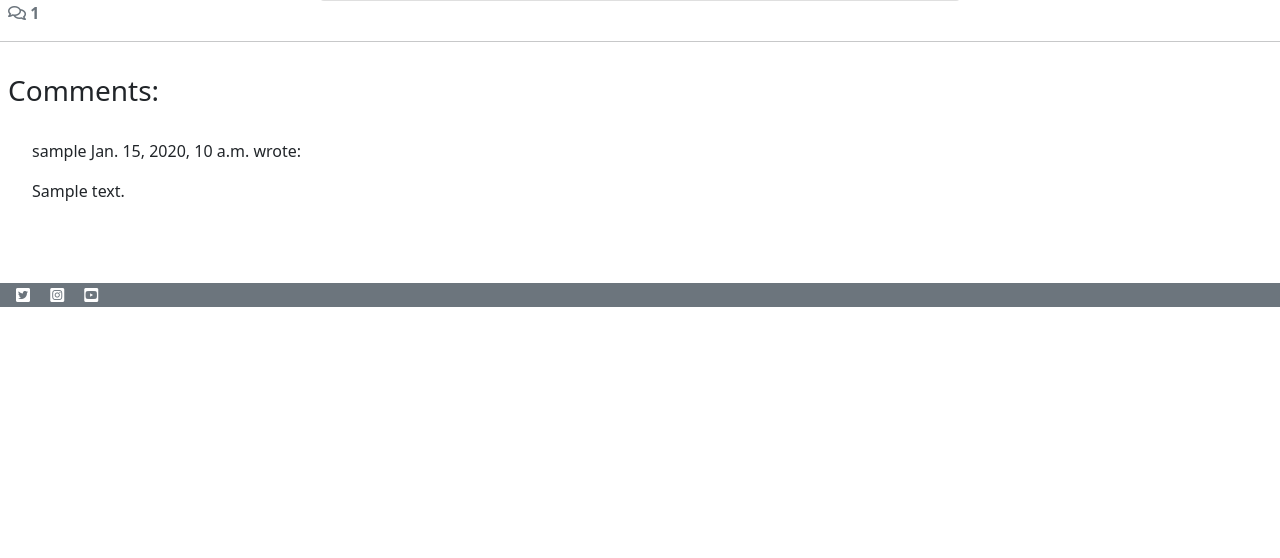
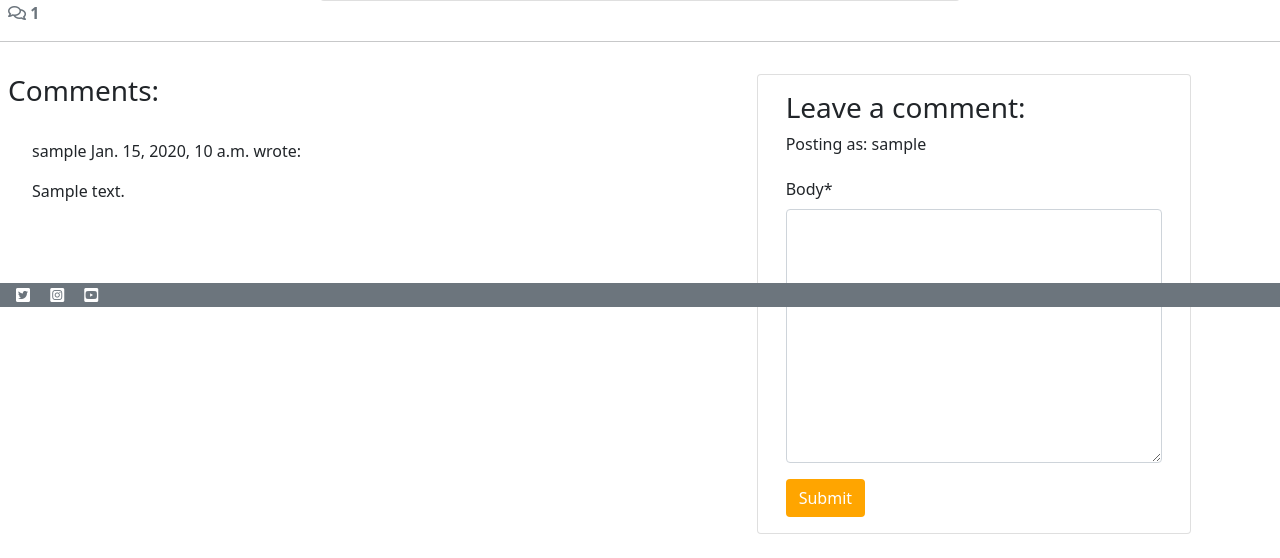
Before and after one commit to Rochilaz123/amateur-inventors, a Django app: a page that uses forum/templates/forum/idea_detail.html in a window 1280 px wide. Shown: the part 493-1051 px from the top of the page. Before the commit the page ends 800 px from the top, so only its background shows below. Run offline with Django 4.2, Linux system fonts and the light colour scheme; a user stored in the database is signed in; tables that the repository leaves empty hold one stand-in row (values such as "Sample post"); some libraries are stand-ins or nearby versions; some web fonts are replaced.

Commit message:
Comments form functional

```diff
--- a/amateurinventors/settings.py
+++ b/amateurinventors/settings.py
@@ -29,7 +29,7 @@
 SECRET_KEY = os.environ.get("SECRET_KEY")
 
 # SECURITY WARNING: don't run with debug turned on in production!
-DEBUG = False
+DEBUG = True
 
 
 ALLOWED_HOSTS = [
--- a/forum/forms.py
+++ b/forum/forms.py
@@ -1,4 +1,4 @@
-from .models import Idea
+from .models import Idea, Comment
 from django import forms
 
 
@@ -6,3 +6,9 @@
     class Meta:
         model = Idea
         fields = ('title', 'purpose', 'mockup_image', 'details', 'issues', 'progress')
+
+
+class CommentForm(forms.ModelForm):
+    class Meta:
+        model = Comment
+        fields = ('body',)
--- a/forum/templates/forum/idea_detail.html
+++ b/forum/templates/forum/idea_detail.html
@@ -44,7 +44,7 @@
   <div class="row mt-3 text-center">
     <div class="col-md-6 offset-md-3">
       <div class="card-body p-3">
-                <p ><strong>Purpose:</strong> <span id="purpose">{{ idea.purpose }}</span></p>
+        <p><strong>Purpose:</strong> <span id="purpose">{{ idea.purpose }}</span></p>
       </div>
     </div>
   </div>
@@ -65,7 +65,7 @@
     {% if user.is_authenticated and idea.author == user %}
     <div class="row">
       <div class="col text-center mb-3">
-                <button class="btn background-orange col-3 btn-edit" data-toggle="modal" data-target="#editModal" >Edit</button>
+        <button class="btn background-orange col-3 btn-edit" data-toggle="modal" data-target="#editModal">Edit</button>
       </div>
     </div>
     {% endif %}
@@ -84,7 +84,7 @@
 </div>
 <!-- Displaying Comments -->
 <div class="row">
-  <div class="col-md-6 offset-md-3 mb-4 mt-3 ms-2">
+  <div class="col-md-7 mb-4 mt-3 ms-2">
     <h3>Comments:</h3>
     <div class="card-body">
       <!-- We want a for loop inside the empty control tags
@@ -105,6 +105,22 @@
       {% endfor %}
     </div>
   </div>
+  <!-- Creating New Comments -->
+  <div class="col-md-4 card mb-4 mt-3">
+    <div class="card-body">
+      {% if user.is_authenticated %}
+      <h3>Leave a comment:</h3>
+      <p>Posting as: {{ user.username }}</p>
+      <form id="commentForm" method="post" style="margin-top: 1.3em;">
+        {{ comment_form | crispy }}
+        {% csrf_token %}
+        <button id="submitButton" type="submit" class="btn background-orange">Submit</button>
+      </form>
+      {% else %}
+      <p>Log in to leave a comment</p>
+      {% endif %}
+    </div>
+  </div>
 </div>
 </div>
 
--- a/forum/views.py
+++ b/forum/views.py
@@ -4,7 +4,7 @@
 from django.views import generic
 from django.contrib import messages
 from .models import Idea
-from .forms import IdeaForm
+from .forms import IdeaForm, CommentForm
 
 # Create your views here.
 
@@ -18,8 +18,22 @@
     idea = get_object_or_404(queryset, slug=slug)
     comments = idea.comments.all().order_by("-created_on")
     comment_count = idea.comments.all().count()
-    # This was not added - you will also need to ad the post functionality here -
-    # essentially you are staying in the detail view wheny ou are clicking on the modal
+
+    if request.method == "POST":
+        comment_form = CommentForm(data=request.POST)
+        if comment_form.is_valid():
+            comment = comment_form.save(commit=False)
+            comment.author = request.user
+            comment.idea = idea
+            comment.save()
+            messages.add_message(
+                request, messages.SUCCESS,
+                'Comment submitted successfully!'
+                )
+
+    comment_form = CommentForm()
+    # This was not added - you will also need to add the post functionality here -
+    # essentially you are staying in the detail view when you are clicking on the modal
     idea_form = IdeaForm()
     return render(
         request,
@@ -29,6 +43,7 @@
             "idea_form": idea_form,
             "comments": comments,
             "comment_count": comment_count,
+            "comment_form": comment_form,
         },
     )
 
--- a/static/js/script.js
+++ b/static/js/script.js
@@ -4,7 +4,8 @@
 const title = document.getElementById("title").innerText;
 const purpose = document.getElementById("purpose").innerText;
 const details = document.getElementById("details").innerText;
-const issues = document.getElementById("issues").innerText;
+const issues = document.getElementById("issues");
+
 
 function populateModal(title, purpose, details, issues) {
     console.log("populateModal working")
@@ -15,10 +16,7 @@
   }
 
 for (let button of editButtons) {
-
   button.addEventListener("click", (e) =>
-
     editModal.show(),
-
     populateModal(title, purpose, details, issues)
 )}
```
Lines whose indentation alone changed are shown as unchanged.
